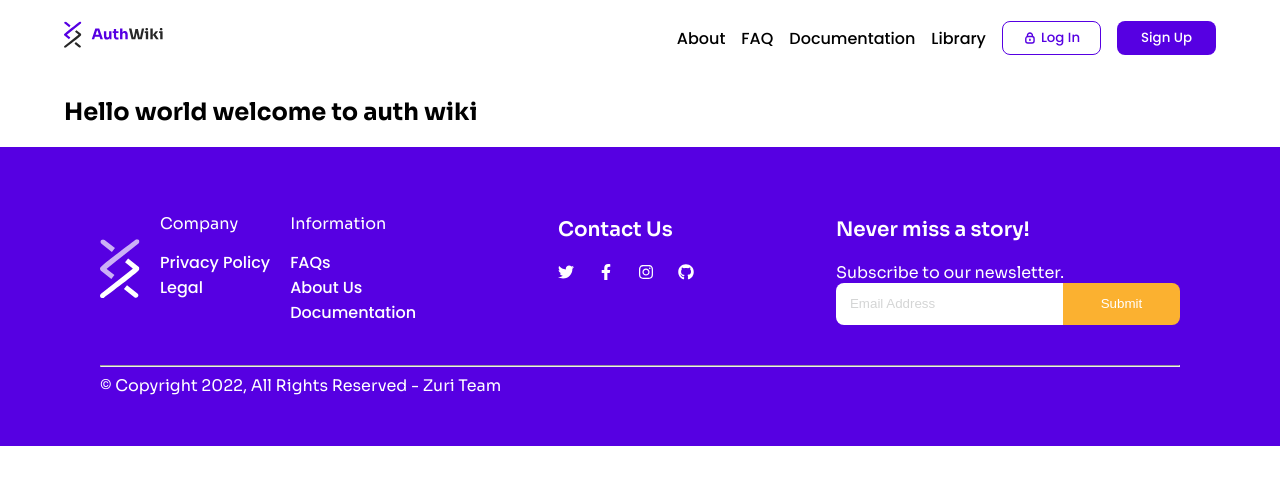
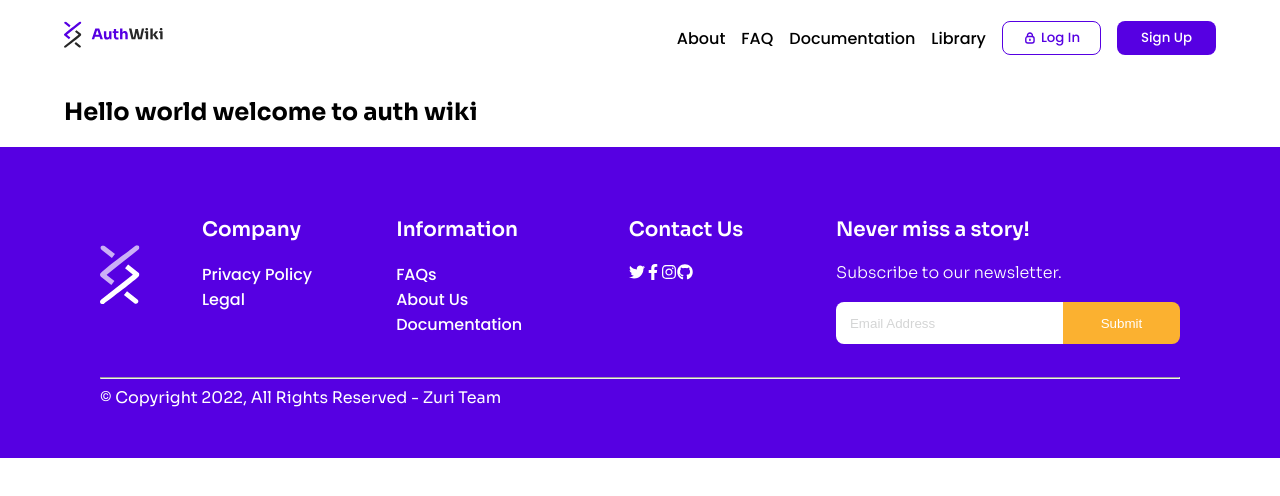
Before and after one commit to zuri-training/auth_wiki_team_1_project, a Next.js app in the folder frontend/: page / in a window 1280 px wide. Shown: the top 496 px of the page. Built offline with nearby package versions, Linux system fonts and the light colour scheme.

Commit message:
Update Footer.module.css

```diff
--- a/frontend/src/styles/Footer.module.css
+++ b/frontend/src/styles/Footer.module.css
@@ -1,4 +1,4 @@
-@import url('https://fonts.googleapis.com/css2?family=Sora:wght@400;600&display=swap');
+@import url('https://fonts.googleapis.com/css2?family=Sora:wght@300;400;600&display=swap');
 
 .footer {
   padding: 50px 100px;
@@ -23,22 +23,33 @@
   gap: 20px;
 }
 
-.footer_top_contact p, .footer_top_subscribe > p{
+.footer_top_contact{
+  margin-left: 64px;
+  margin-right: 50px;
+  /* margin-right: 113.5px; */
+}
+
+.footer_top_contact p, .footer_top_subscribe p, .footer_top_info p{
   font-family: 'Sora', sans-serif;
   font-size: 20px;
   font-weight: 600;
 }
 
-.footer .subscribe{
-  font-weight: 400;
+.footer_top_subscribe span, .footer_top_info li{
+  font-weight: 300;
   font-family: 'Sora', sans-serif;
   font-size: 16px;
 }
 
-.footer_top_contact ul{
-  display: flex;
-  gap: 24px;
+.footer_top_subscribe form{
+  margin-top: 19.5px;
 }
+.footer_company{
+  margin-right: 64px;
+  margin-left: 42px;
+}
+
+
 
 .footer_bottom_text {
   font-weight: 400;
```
